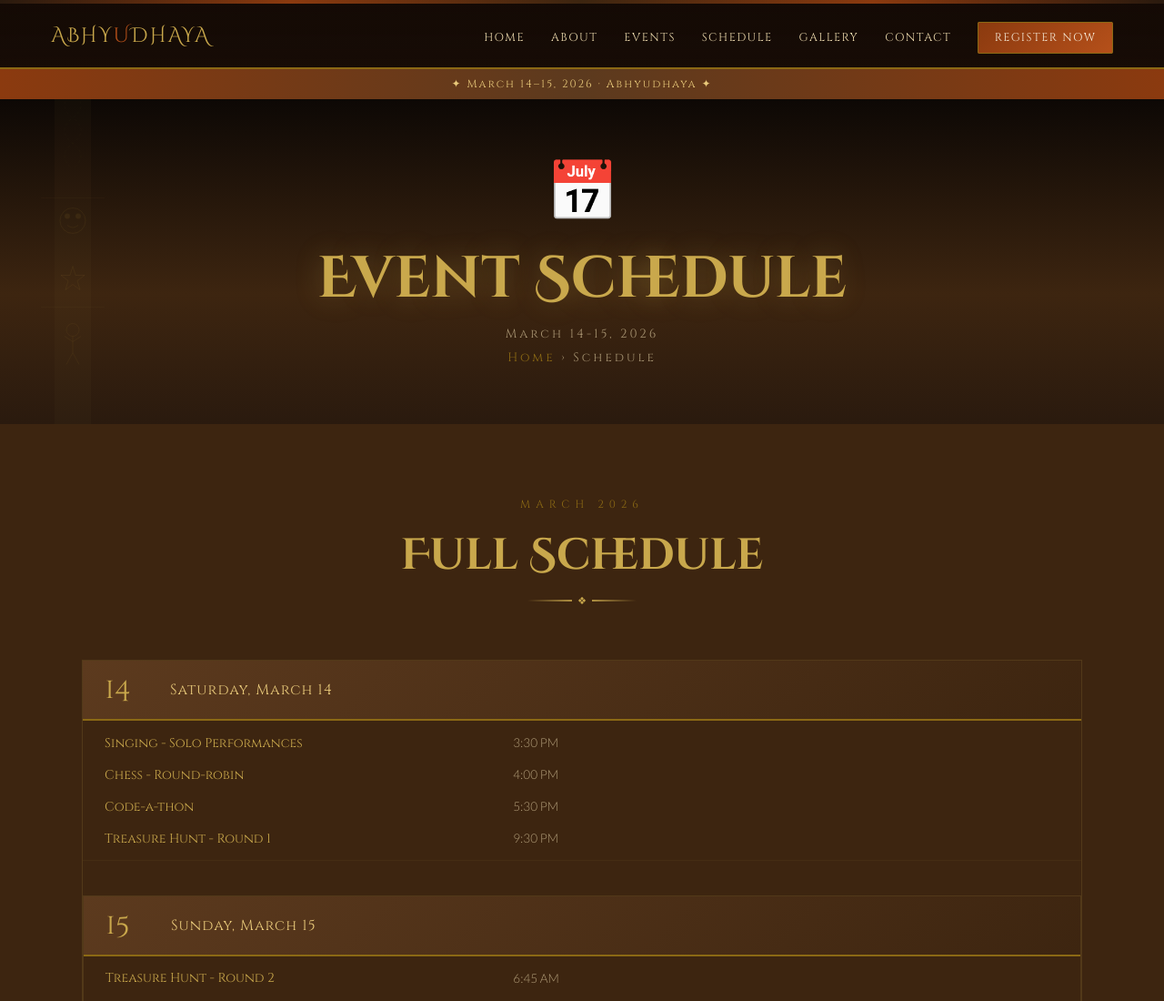
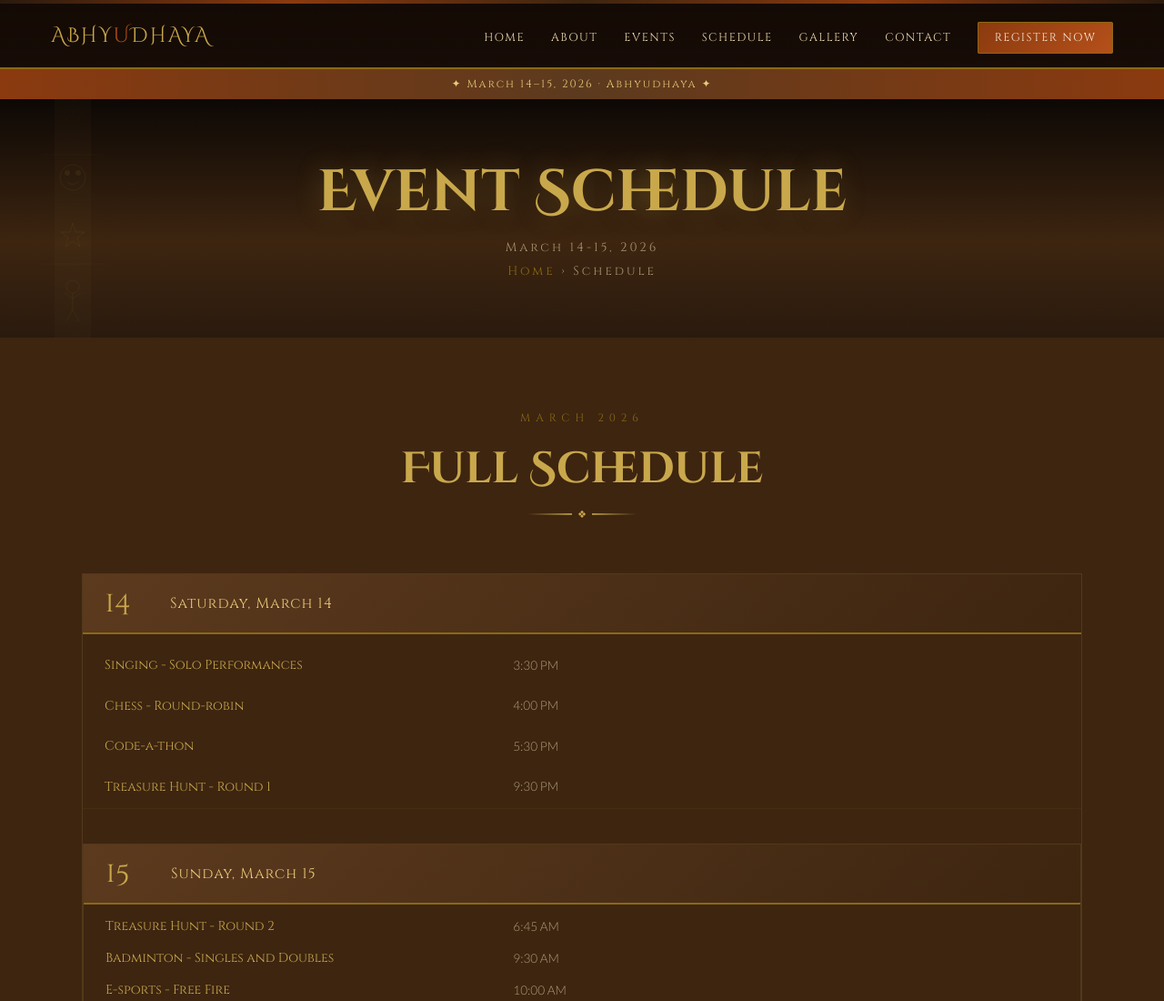
Before and after one commit to Gagan007tech/Abhyudhaya, a plain HTML site: page schedule.html in a window 1280 px wide. Shown: the top 1100 px of the page at 91% size. Drawn offline with Linux system fonts and the light colour scheme.

Commit message:
Changed allignment

```diff
--- a/schedule.html
+++ b/schedule.html
@@ -707,7 +707,6 @@
     <div class="notice-strip">✦ March 14–15, 2026 · Abhyudhaya ✦</div>
     <section class="page-hero">
       <div class="page-hero-content">
-        <span class="page-hero-icon">📅</span>
         <h1>Event Schedule</h1>
         <p>March 14-15, 2026</p>
         <p class="breadcrumb"><a href="index.html">Home</a> › Schedule</p>
@@ -730,11 +729,11 @@
           <div class="evt-row">
             <div class="evt-name-cell">Singing - Solo Performances</div>
             <div class="evt-time-cell">3:30 PM</div>
-            <br />
+            <br /><br>
             <div class="evt-name-cell">Chess - Round-robin</div>
             <div class="evt-time-cell">4:00 PM</div><br>
             <div class="evt-name-cell">Code-a-thon</div>
-            <div class="evt-time-cell">5:30 PM</div><br>
+            <div class="evt-time-cell">5:30 PM</div><br><br>
             <div class="evt-name-cell">Treasure Hunt - Round 1</div>
             <div class="evt-time-cell">9:30 PM</div>
           </div><br><br>
```
